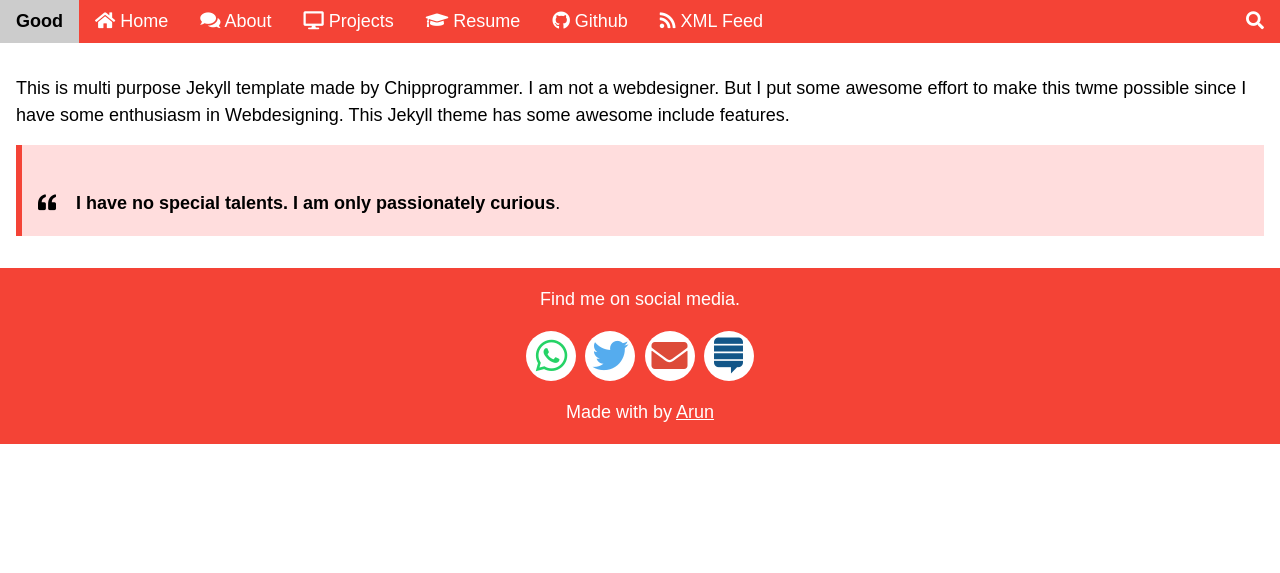
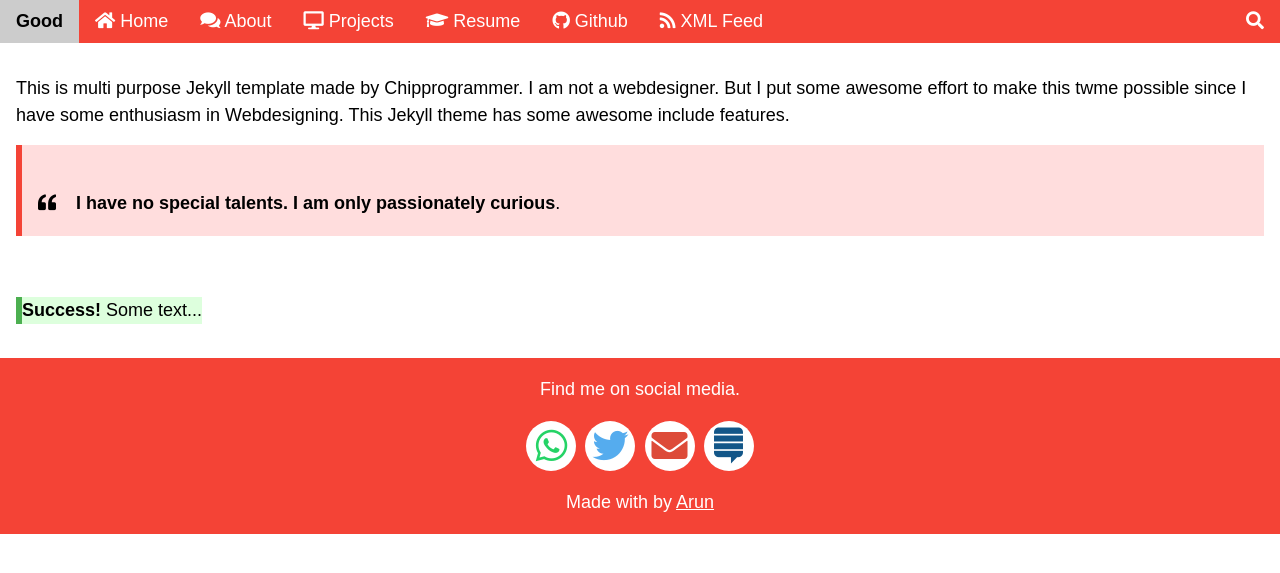
Before and after one commit to chipprogrammers/Good, a Jekyll site: the page built from index.html, in a window 1280 px wide. Shown: the top 573 px of the page. Built offline with Jekyll 4.4.1, drawn with Linux system fonts in a browser that asks for light colours; some web fonts are replaced; comment, search, counter and statistics services are not loaded.

Commit message:
Update index.html

```diff
--- a/index.html
+++ b/index.html
@@ -7,4 +7,41 @@ layout: default
 <div class="w3-panel w3-pale-red w3-leftbar w3-border-red">
   <p><i class="fas fa-quote-left" style="padding-right:20px"></i><b>I have no special talents. I am only passionately curious</b>.</p>
 </div>
+<style>
+<style>
+div {
+    margin-bottom: 15px;
+    padding: 4px 12px;
+}
+
+.danger {
+    background-color: #ffdddd;
+    border-left: 6px solid #f44336;
+}
+
+.success {
+    background-color: #ddffdd;
+    border-left: 6px solid #4CAF50;
+}
+.alert-icon{
+  border-left: 6px;
+  display: inline-block;
+  }
+.info {
+    background-color: #e7f3fe;
+    border-left: 6px solid #2196F3;
+}
+
+
+.warning {
+    background-color: #ffffcc;
+    border-left: 6px solid #ffeb3b;
+}
+</style>
+<div class="alert-icon">
+<i class="fab fa-exclamation-circle"></i>
+<div class="success">
+  <p><strong>Success!</strong> Some text...</p>
 </div>
+</div>
+</div>
```
